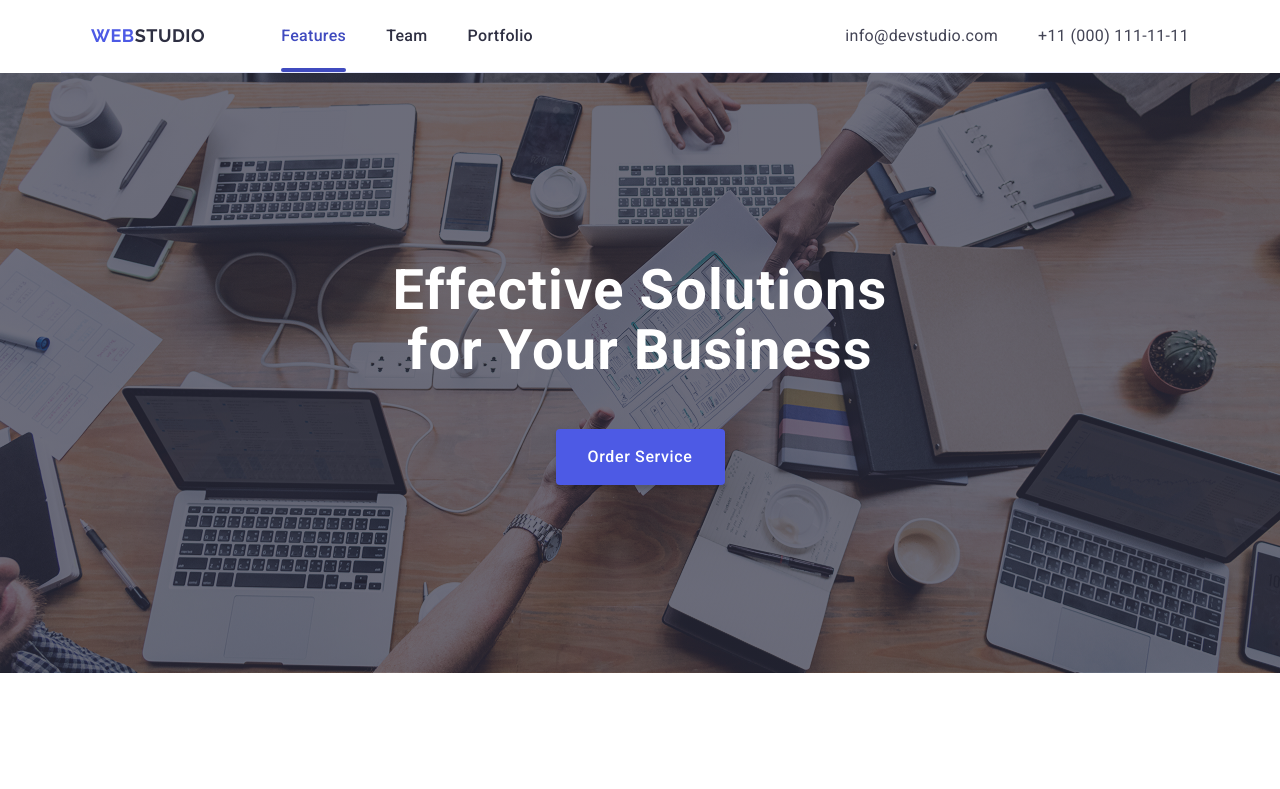
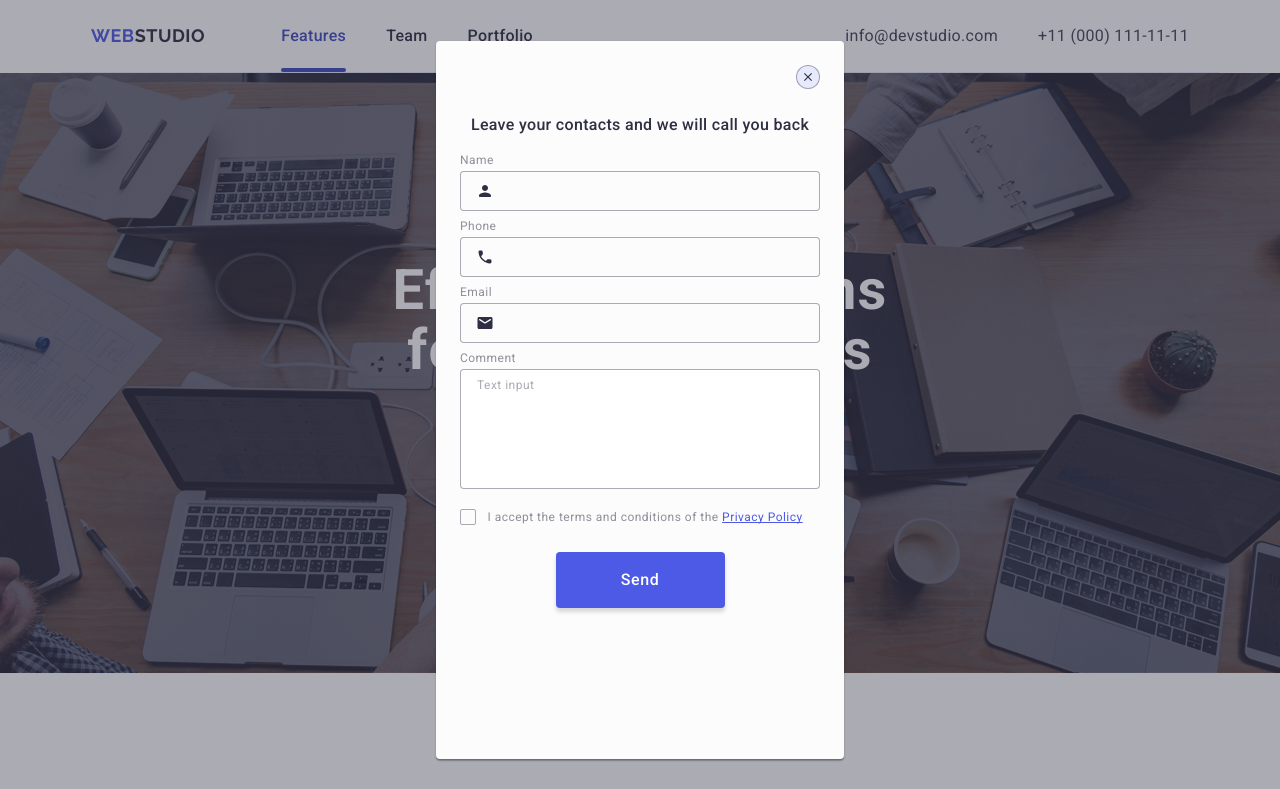
Before and after one commit to ValeriiUSIKUSTINOV/goit-markup-hw-05, a plain HTML site: page index.html in a window 1280 px wide. Shown: the top 789 px of the page. Drawn offline with nearby package versions, Linux system fonts and the light colour scheme.

Commit message:
fix modal.css file

```diff
--- a/css/modal.css
+++ b/css/modal.css
@@ -66,7 +66,6 @@
   right: 24px;
   padding: 0;
   background-color: transparent;
-  border: none;
 
   display: flex;
   align-items: center;
@@ -180,7 +179,7 @@
   transition: 250ms ease-out;
   transition-property: border-color;
 
-  margin-bottom: 16px;
+  margin-bottom: 0px;
 }
 
 .modal-form-comment:focus {
@@ -192,7 +191,7 @@
 }
 
 .modal-form-agreement {
-  margin-bottom: 24px;
+  margin-bottom: 0px;
 }
 
 .modal-form-policy {
@@ -253,7 +252,7 @@
 
 .button-field {
   align-self: center;
-  margin-top: auto;
+  margin-top: 24px;
   border: none;
   border-radius: 4px;
   padding: 16px 32px;
--- a/index.html
+++ b/index.html
@@ -601,7 +601,7 @@ for Your Business"
       </div>
     </footer>
     <!-- Modal window  is-open-->
-    <div class="backdrop" id="modal">
+    <div class="backdrop is-open" id="modal">
       <div class="modal">
         <button class="modal-btn" type="button" aria-label="Close modal button">
           <svg class="modal-btn-icon" width="8" height="8">
```
